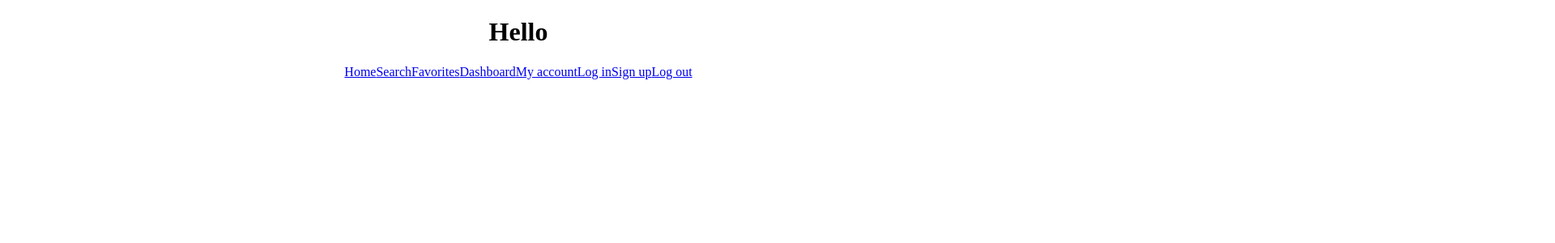
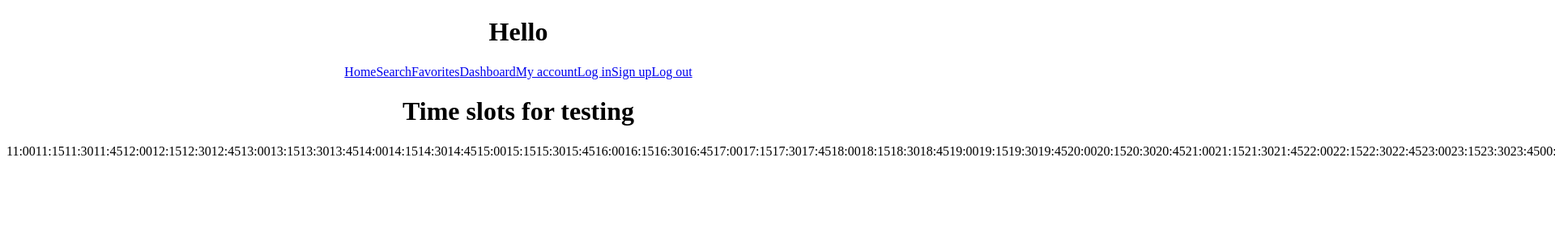
Before and after one commit to EmilieMartinDonati/No-food-waste-client, a React (Vite) app: page /testTimeSlot in a window 1280 px wide. Shown: the top 300 px of the page at 81% size, 1920 px wide, since content can reach past the window. Built offline with nearby package versions, Linux system fonts and the light colour scheme; no server answers.

Commit message:
time slots pages

```diff
--- a/package.json
+++ b/package.json
@@ -8,8 +8,11 @@
   },
   "dependencies": {
     "axios": "^0.25.0",
+    "moment": "^2.29.1",
+    "moment-timezone": "^0.5.34",
     "react": "^17.0.2",
     "react-dom": "^17.0.2",
+    "react-moment": "^1.1.1",
     "react-router-dom": "^6.2.1"
   },
   "devDependencies": {
--- a/src/App.jsx
+++ b/src/App.jsx
@@ -5,6 +5,9 @@ import { Routes, Route } from "react-router-dom";
 import AuthRole from "./Pages/AuthRole";
 import AuthSignin from "./Pages/AuthSignin";
 import AuthSignup from "./Pages/AuthSignup";
+
+// Page Test pour le TimeSlot
+import TimeSlots from "./PagesTest/TimeSlots";
 
 function App() {
   const [role, setRole] = useState("user");
@@ -18,6 +21,7 @@ function App() {
         <Route path="/" element={<AuthRole setRole={setRole} />} />
         <Route path="/signup" element={<AuthSignup role={role} />} />
         <Route path="/login" element={<AuthSignin role={role} />} />
+        <Route path="/testTimeSlot" element={<TimeSlots />} />
       </Routes>
     </div>
   );
--- a/src/Pages/AuthSignup.jsx
+++ b/src/Pages/AuthSignup.jsx
@@ -15,15 +15,17 @@ const AuthSignup = ({ role }) => {
       ...prevValues,
       [e.target.id]: e.target.value,
     }));
+    console.log("after the handleChange", values);
   };
 
   const handleSubmit = (e) => {
     e.preventDefault();
+    console.log("during the handleSubmit", values);
     axios
       .post("http://localhost:4000/signup", values)
       .then((infos) => {
         console.log("This is coming back from the server !", infos.data);
-        // navigate("/login", <AuthSignin role={role} />);
+        navigate("/login");
       })
       .catch((error) => {
         console.log("THIS IS THE ERROR", error);
--- /dev/null
+++ b/src/PagesTest/TimeSlots.jsx
@@ -0,0 +1,47 @@
+import React from "react";
+import moment from "moment";
+import  "moment-timezone";
+
+const TimeSlots = () => {
+
+    function getTimeStops(start, end){
+
+        // start = Number(start);
+        var startTime = moment(start, 'HH:mm');
+        console.log(startTime);
+        var endTime = moment(end, 'HH:mm');
+
+        if( endTime.isBefore(startTime) ){
+          endTime.add(1, 'day');
+        }
+
+        var timeStops = [];
+
+        while(startTime <= endTime){
+          timeStops.push(new moment(startTime).format('HH:mm'));
+          startTime.add(15, 'minutes');
+        }
+        return timeStops;
+      }
+
+      var timeStops = getTimeStops('11:00', '02:00');
+      console.log('timeStops ', timeStops);
+    //   timeStops2 = getTimeStops('11:00', '23:59');
+    //   console.log('timeStops ', timeStops2);
+
+    // const dateToFormat = '1976-04-19T12:59-0500';
+
+
+    return (
+        <>
+        <h1>Time slots for testing</h1>
+        <p>{timeStops}</p>
+        </>
+    )
+}
+
+
+
+
+
+export default TimeSlots;
```
Also changed, not shown: 1 other file (tests, documents, lock files or other folders).
